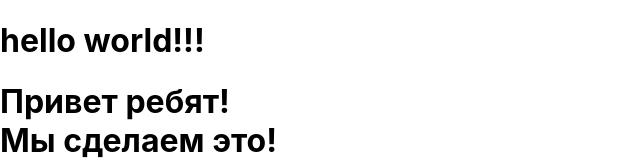
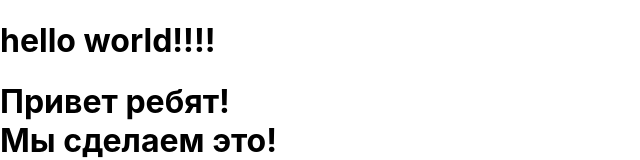
Before and after one commit to Ivan468/react8, a React (Create React App) app: page / in a window 1280 px wide. Shown: the top 160 px of the page, without its empty margins (0-640 px from the left). Built offline with nearby package versions, Linux system fonts and the light colour scheme.

Commit message:
Update App.js

```diff
--- a/src/App.js
+++ b/src/App.js
@@ -7,7 +7,7 @@ class App extends React.Component {
   render(){
     return (
       <div>
-      <h1>hello world!!!</h1>
+      <h1>hello world!!!!</h1>
           <Project/>
       </div>
     )
```
